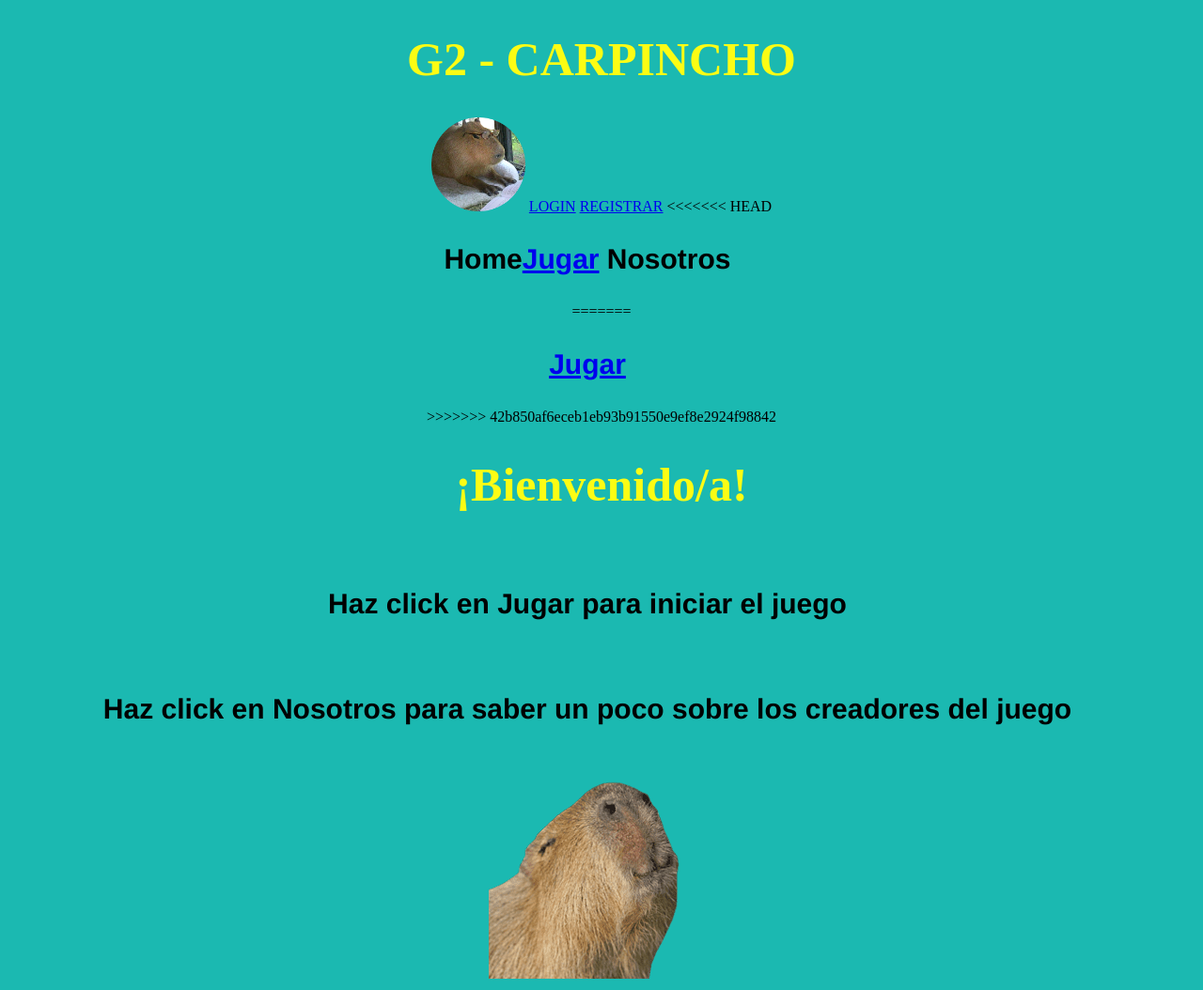
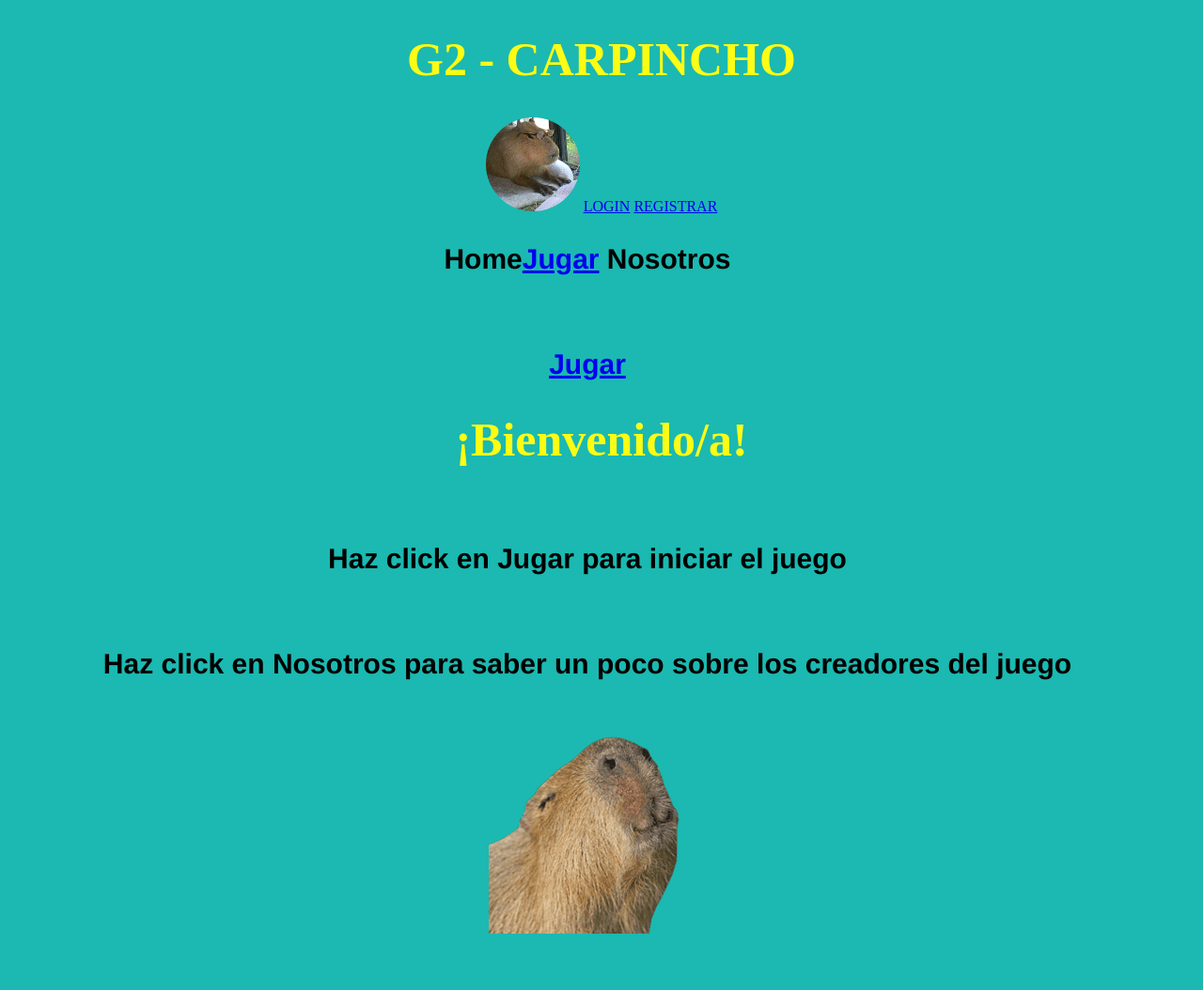
Before and after one commit to lsegecode/JuegosChaco, a Django app: page / in a window 1280 px wide. Shown: the whole page at 94% size. After the commit the page ends 994 px from the top, so only its background shows below. Run offline with Django 3.2, Linux system fonts and the light colour scheme; parts of the project's set-up code (start-up, migrations or seed data) failed here and were passed over.

Commit message:
Quite carateres raros html

```diff
--- a/JuegosChaco/templates/base.html
+++ b/JuegosChaco/templates/base.html
@@ -18,19 +18,16 @@
 		<a href="{% url 'login' %}">LOGIN</a>
 		<a href="{% url 'usuario:registrar' %}">REGISTRAR</a>
 	{% endif %}
-<<<<<<< HEAD
 	</header>
 
 
 	<h3>Home<a href="{% url 'preguntas:jugar' %}">Jugar</a> Nosotros</h3>
 
 
-=======
 	<br>
 	<H3>
 	<a href="{% url 'preguntas:jugar' %}">Jugar</a>
 	</H3>
->>>>>>> 42b850af6eceb1eb93b91550e9ef8e2924f98842
 
 
 {% block contenido %}
```
Also changed, not shown: JuegosChaco/apps/preguntas/migrations/0004_merge_20210824_0123.py (added).
